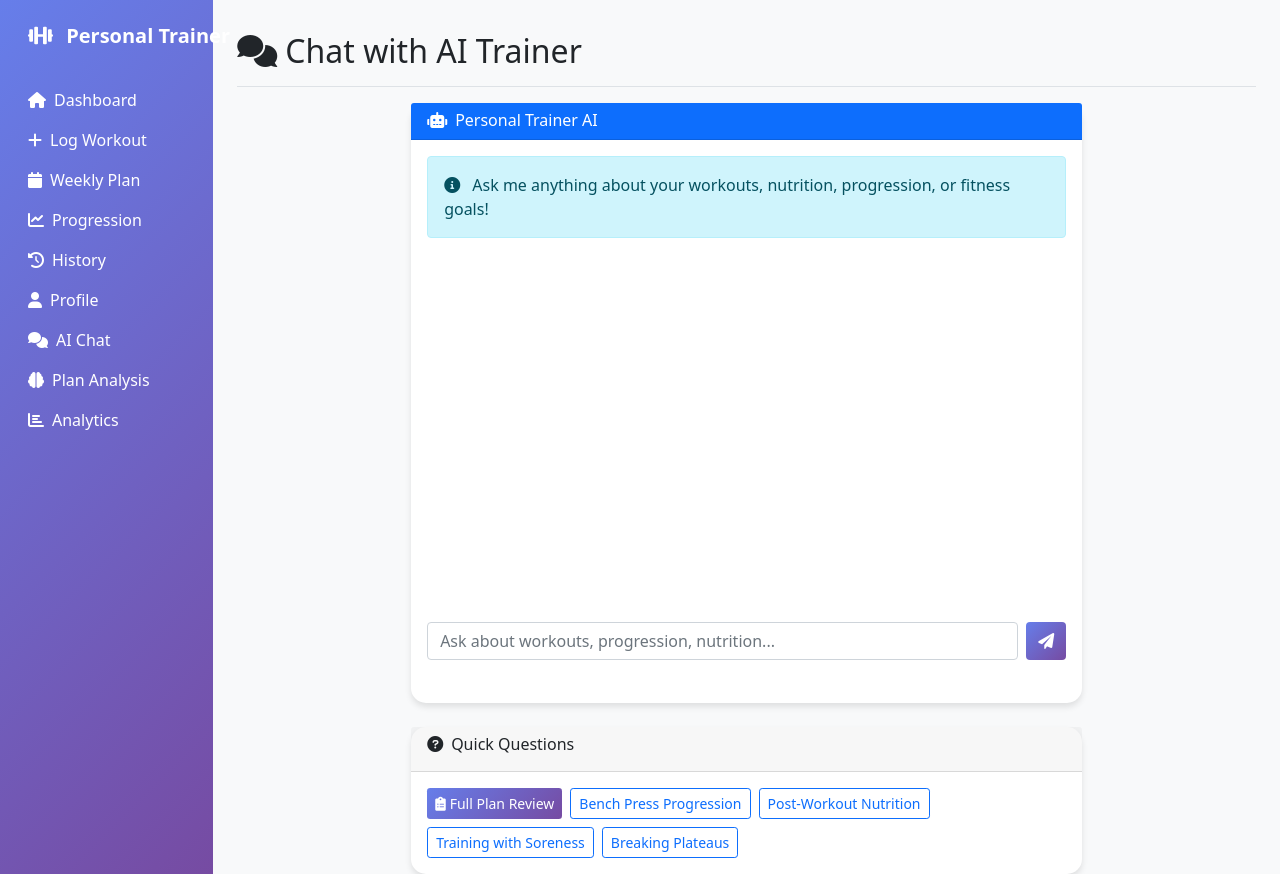
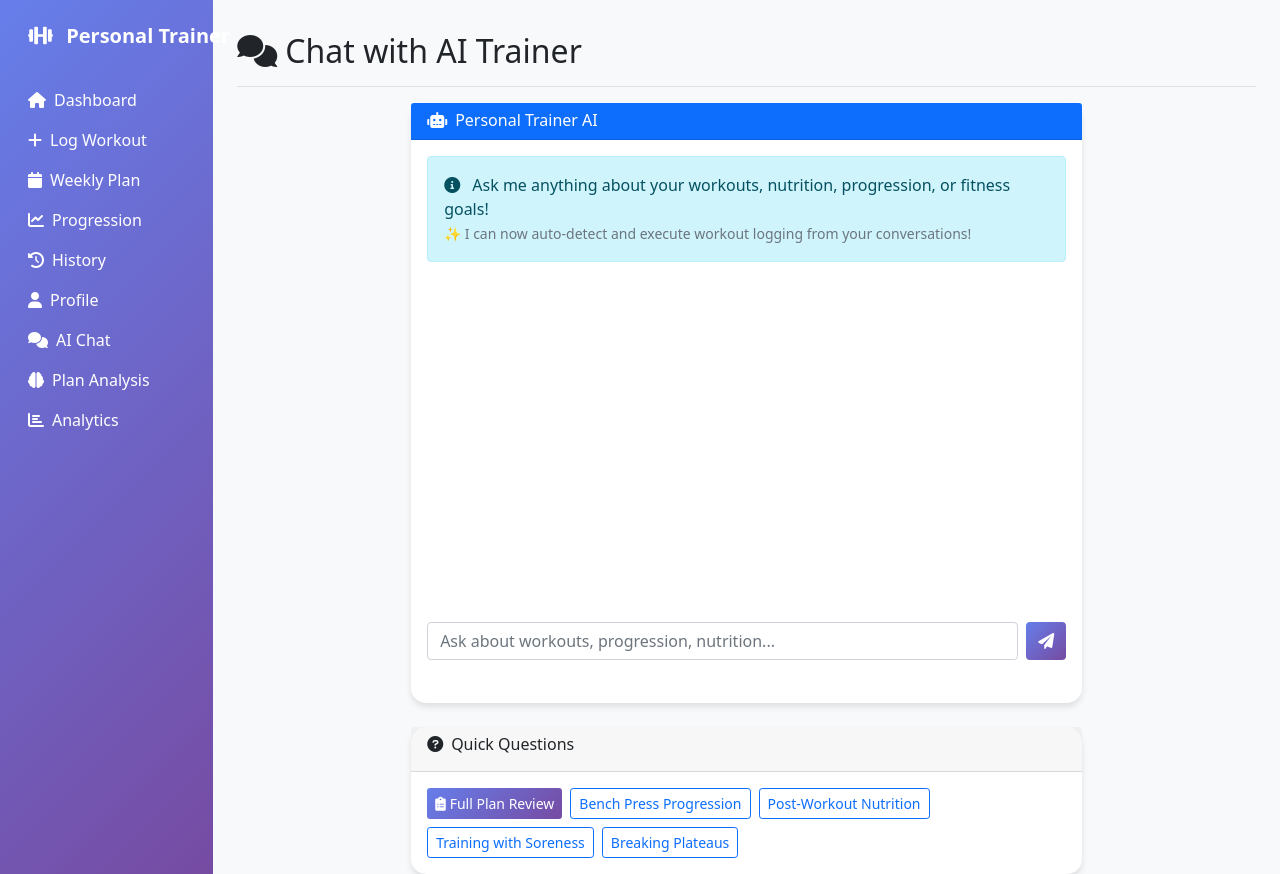
Before and after one commit to RyanDutko/Workout-Trainer, a Flask app: page /chat in a window 1280 px wide. Run offline with Flask 3, Linux system fonts and the light colour scheme.

Commit message:
Assistant checkpoint: Implement conversation storage system with auto-action detection
Assistant generated file changes:
- templates/log_workout.html: Fix JavaScript DOM access errors by adding null checks, Add null checks to prevent JavaScript errors
- app.py: Enhance conversation storage with rich context and intent detection, Create conversation threads table for better context tracking, Enhance intent detection with confidence scoring and action extraction, Enhance conversation storage with rich context and thread management, Add endpoint for executing auto-detected actions, Add missing columns to existing conversation table
- templates/chat.html: Add auto-action detection indicators to chat interface

---

User prompt:

okay its running, what is the nex step to implement

Replit-Commit-Author: Assistant
Replit-Commit-Session-Id: c2809695-7fe4-456b-a5a4-b9c4728d7a62

```diff
--- a/app.py
+++ b/app.py
@@ -120,15 +120,52 @@ def init_db():
         user_message TEXT NOT NULL,
         ai_response TEXT NOT NULL,
         detected_intent TEXT,
+        confidence_score REAL DEFAULT 0.0,
         actions_taken TEXT,
         workout_context TEXT,
         exercise_mentioned TEXT,
         form_cues_given TEXT,
         performance_notes TEXT,
         plan_modifications TEXT,
+        auto_executed_actions TEXT,
+        extracted_workout_data TEXT,
+        coaching_context TEXT,
         timestamp TEXT DEFAULT (datetime('now', 'localtime')),
         session_id TEXT,
+        conversation_thread_id TEXT,
+        parent_conversation_id INTEGER,
+        FOREIGN KEY (user_id) REFERENCES users (id),
+        FOREIGN KEY (parent_conversation_id) REFERENCES conversations (id)
+    )
+    ''')
+
+    cursor.execute('''
+    CREATE TABLE IF NOT EXISTS conversation_threads (
+        id INTEGER PRIMARY KEY AUTOINCREMENT,
+        user_id INTEGER DEFAULT 1,
+        thread_type TEXT DEFAULT 'chat',
+        thread_subject TEXT,
+        current_context TEXT,
+        last_intent TEXT,
+        active_workout_session BOOLEAN DEFAULT FALSE,
+        workout_session_data TEXT,
+        created_timestamp TEXT DEFAULT (datetime('now', 'localtime')),
+        updated_timestamp TEXT DEFAULT (datetime('now', 'localtime')),
+        is_active BOOLEAN DEFAULT TRUE,
         FOREIGN KEY (user_id) REFERENCES users (id)
+    )
+    ''')
+
+    cursor.execute('''
+    CREATE TABLE IF NOT EXISTS auto_actions (
+        id INTEGER PRIMARY KEY AUTOINCREMENT,
+        conversation_id INTEGER NOT NULL,
+        action_type TEXT NOT NULL,
+        action_data TEXT,
+        executed BOOLEAN DEFAULT FALSE,
+        execution_result TEXT,
+        timestamp TEXT DEFAULT (datetime('now', 'localtime')),
+        FOREIGN KEY (conversation_id) REFERENCES conversations (id)
     )
     ''')
 
@@ -167,6 +204,22 @@ def init_db():
         updated_date TEXT
     )
     ''')
+
+    # Add missing columns to conversations table
+    conversation_columns_to_add = [
+        ('confidence_score', 'REAL DEFAULT 0.0'),
+        ('auto_executed_actions', 'TEXT'),
+        ('extracted_workout_data', 'TEXT'),
+        ('coaching_context', 'TEXT'),
+        ('conversation_thread_id', 'TEXT'),
+        ('parent_conversation_id', 'INTEGER')
+    ]
+
+    for column_name, column_def in conversation_columns_to_add:
+        try:
+            cursor.execute(f'ALTER TABLE conversations ADD COLUMN {column_name} {column_def}')
+        except sqlite3.OperationalError:
+            pass  # Column already exists
 
     # Add missing columns if they don't exist (for existing databases)
     columns_to_add = [
@@ -249,31 +302,103 @@ def init_db():
     conn.close()
 
 def analyze_query_intent(prompt):
-    """Analyze the query to determine what type of context to include"""
+    """Enhanced intent detection with confidence scoring and action identification"""
     prompt_lower = prompt.lower()
+
+    # Intent scoring system
+    intents = {}
 
     # Full plan review (comprehensive analysis)
     if 'FULL_PLAN_REVIEW_REQUEST:' in prompt:
-        return 'full_plan_review'
+        return {'intent': 'full_plan_review', 'confidence': 1.0, 'actions': []}
+
+    # Live workout coaching
+    live_workout_keywords = ['currently doing', 'doing now', 'at the gym', 'mid workout', 'between sets', 'just finished', 'form check']
+    live_score = sum(1 for word in live_workout_keywords if word in prompt_lower)
+    if live_score > 0:
+        intents['live_workout'] = min(live_score * 0.4, 1.0)
+
+    # Workout logging intent
+    log_keywords = ['did', 'completed', 'finished', 'logged', 'performed', 'x', 'sets', 'reps', '@']
+    log_patterns = [r'\d+x\d+', r'\d+\s*sets?', r'\d+\s*reps?', r'@\s*\d+']
+    log_score = sum(1 for word in log_keywords if word in prompt_lower)
+    log_score += sum(1 for pattern in log_patterns if re.search(pattern, prompt_lower))
+    if log_score > 0:
+        intents['workout_logging'] = min(log_score * 0.3, 1.0)
+
+    # Plan modification intent
+    plan_keywords = ['change', 'modify', 'update', 'add', 'remove', 'swap', 'substitute', 'replace']
+    plan_score = sum(1 for word in plan_keywords if word in prompt_lower)
+    if plan_score > 0 and any(day in prompt_lower for day in ['monday', 'tuesday', 'wednesday', 'thursday', 'friday', 'saturday', 'sunday']):
+        intents['plan_modification'] = min(plan_score * 0.4, 1.0)
 
     # Progression-related queries
-    if any(word in prompt_lower for word in ['progress', 'increase', 'heavier', 'next week', 'bump up', 'advance']):
-        return 'progression'
+    progression_keywords = ['progress', 'increase', 'heavier', 'next week', 'bump up', 'advance', 'progression', 'stronger']
+    prog_score = sum(1 for word in progression_keywords if word in prompt_lower)
+    if prog_score > 0:
+        intents['progression'] = min(prog_score * 0.3, 1.0)
 
     # Exercise-specific queries
-    exercise_names = ['bench', 'squat', 'deadlift', 'press', 'curl', 'row', 'pull']
-    if any(exercise in prompt_lower for exercise in exercise_names):
-        return 'exercise_specific'
+    exercise_names = ['bench', 'squat', 'deadlift', 'press', 'curl', 'row', 'pull', 'leg', 'chest', 'back']
+    exercise_score = sum(1 for exercise in exercise_names if exercise in prompt_lower)
+    if exercise_score > 0:
+        intents['exercise_specific'] = min(exercise_score * 0.2, 1.0)
+
+    # Historical queries
+    historical_keywords = ['did', 'last', 'history', 'previous', 'ago', 'yesterday', 'week']
+    hist_score = sum(1 for word in historical_keywords if word in prompt_lower)
+    if hist_score > 0:
+        intents['historical'] = min(hist_score * 0.25, 1.0)
 
     # General fitness chat
-    if any(word in prompt_lower for word in ['hello', 'hi', 'how are', 'what can', 'help']):
-        return 'general'
+    general_keywords = ['hello', 'hi', 'how are', 'what can', 'help', 'advice', 'tips']
+    general_score = sum(1 for word in general_keywords if word in prompt_lower)
+    if general_score > 0:
+        intents['general'] = min(general_score * 0.15, 1.0)
 
-    # Historical queries
-    if any(word in prompt_lower for word in ['did', 'last', 'history', 'previous', 'ago']):
-        return 'historical'
+    # Return highest confidence intent
+    if intents:
+        best_intent = max(intents.items(), key=lambda x: x[1])
+        return {
+            'intent': best_intent[0],
+            'confidence': best_intent[1],
+            'all_intents': intents,
+            'actions': extract_potential_actions(prompt, best_intent[0])
+        }
+    else:
+        return {'intent': 'general', 'confidence': 0.1, 'actions': []}
 
-    return 'general'
+def extract_potential_actions(prompt, intent):
+    """Extract potential auto-executable actions from the prompt"""
+    actions = []
+    prompt_lower = prompt.lower()
+
+    if intent == 'workout_logging':
+        # Look for workout data patterns
+        workout_patterns = re.findall(r'(\d+)x(\d+)(?:@|\s*at\s*)(\d+(?:\.\d+)?)\s*(?:lbs?|kg)?\s+([a-zA-Z\s]+)', prompt)
+        for sets, reps, weight, exercise in workout_patterns:
+            actions.append({
+                'type': 'log_workout',
+                'data': {
+                    'exercise': exercise.strip(),
+                    'sets': int(sets),
+                    'reps': reps,
+                    'weight': f"{weight}lbs"
+                }
+            })
+
+    elif intent == 'plan_modification':
+        # Look for plan change requests
+        days = ['monday', 'tuesday', 'wednesday', 'thursday', 'friday', 'saturday', 'sunday']
+        for day in days:
+            if day in prompt_lower:
+                actions.append({
+                    'type': 'modify_plan',
+                    'data': {'day': day, 'raw_request': prompt}
+                })
+                break
+
+    return actions
 
 def get_conversation_context(days_back=14, limit=10):
     """Get recent conversation context for enhanced AI responses"""
@@ -722,8 +847,11 @@ def chat_stream():
                 # Generate session ID for conversation grouping
                 session_id = str(uuid.uuid4())[:8]
 
-                # Detect intent and extract context
-                detected_intent = analyze_query_intent(user_message)
+                # Enhanced intent detection with confidence scoring
+                intent_analysis = analyze_query_intent(user_message)
+                detected_intent = intent_analysis['intent']
+                confidence_score = intent_analysis['confidence']
+                potential_actions = intent_analysis.get('actions', [])
 
                 # Extract exercise mentions
                 exercise_keywords = ['bench', 'squat', 'deadlift', 'press', 'curl', 'row', 'pull', 'leg', 'chest', 'back', 'shoulder']
@@ -733,17 +861,80 @@ def chat_stream():
                         exercise_mentioned = keyword
                         break
 
-                # Store conversation
+                # Extract workout data if detected
+                extracted_workout_data = None
+                if detected_intent == 'workout_logging' and potential_actions:
+                    extracted_workout_data = json.dumps(potential_actions)
+
+                # Extract form cues and coaching context from AI response
+                form_cues = None
+                coaching_context = None
+                if detected_intent in ['live_workout', 'exercise_specific']:
+                    # Look for form-related keywords in AI response
+                    form_keywords = ['form', 'technique', 'posture', 'grip', 'stance', 'range of motion', 'tempo']
+                    if any(keyword in response.lower() for keyword in form_keywords):
+                        form_cues = response[:200] + "..." if len(response) > 200 else response
+
+                    coaching_context = f"Exercise: {exercise_mentioned}, Intent: {detected_intent}" if exercise_mentioned else f"Intent: {detected_intent}"
+
+                # Check for plan modifications mentioned in response
+                plan_modifications = None
+                if 'plan' in response.lower() and any(word in response.lower() for word in ['change', 'modify', 'update', 'suggest']):
+                    plan_modifications = response[:300] + "..." if len(response) > 300 else response
+
+                # Get or create conversation thread
+                cursor.execute('''
+                    SELECT id FROM conversation_threads
+                    WHERE user_id = 1 AND is_active = TRUE
+                    ORDER BY updated_timestamp DESC
+                    LIMIT 1
+                ''')
+                thread_result = cursor.fetchone()
+
+                if not thread_result:
+                    # Create new thread
+                    cursor.execute('''
+                        INSERT INTO conversation_threads
+                        (user_id, thread_type, thread_subject, current_context, last_intent)
+                        VALUES (1, 'chat', ?, ?, ?)
+                    ''', (user_message[:50] + "..." if len(user_message) > 50 else user_message,
+                          detected_intent, detected_intent))
+                    thread_id = cursor.lastrowid
+                else:
+                    thread_id = thread_result[0]
+                    # Update thread context
+                    cursor.execute('''
+                        UPDATE conversation_threads
+                        SET current_context = ?, last_intent = ?, updated_timestamp = datetime('now', 'localtime')
+                        WHERE id = ?
+                    ''', (detected_intent, detected_intent, thread_id))
+
+                # Store enhanced conversation
                 cursor.execute('''
                     INSERT INTO conversations
-                    (user_message, ai_response, detected_intent, exercise_mentioned, session_id, timestamp)
-                    VALUES (?, ?, ?, ?, ?, ?)
-                ''', (user_message, response, detected_intent, exercise_mentioned, session_id,
-                      datetime.now().strftime('%Y-%m-%d %H:%M:%S')))
+                    (user_message, ai_response, detected_intent, confidence_score, exercise_mentioned,
+                     form_cues_given, coaching_context, plan_modifications, extracted_workout_data,
+                     session_id, conversation_thread_id, timestamp)
+                    VALUES (?, ?, ?, ?, ?, ?, ?, ?, ?, ?, ?, ?)
+                ''', (user_message, response, detected_intent, confidence_score, exercise_mentioned,
+                      form_cues, coaching_context, plan_modifications, extracted_workout_data,
+                      session_id, thread_id, datetime.now().strftime('%Y-%m-%d %H:%M:%S')))
+
+                conversation_id = cursor.lastrowid
+
+                # Store potential auto-actions for future execution
+                for action in potential_actions:
+                    cursor.execute('''
+                        INSERT INTO auto_actions
+                        (conversation_id, action_type, action_data)
+                        VALUES (?, ?, ?)
+                    ''', (conversation_id, action['type'], json.dumps(action['data'])))
 
                 conn.commit()
                 conn.close()
-                print(f"💾 Stored conversation with intent: {detected_intent}")
+                print(f"💾 Stored conversation with intent: {detected_intent} (confidence: {confidence_score:.2f})")
+                if potential_actions:
+                    print(f"🤖 Detected {len(potential_actions)} potential auto-actions")
 
             except Exception as e:
                 print(f"⚠️ Failed to store conversation: {str(e)}")
@@ -1211,6 +1402,138 @@ Please be concise but capture the key insights from our discussion."""
     except Exception as e:
         return jsonify({'success': False, 'error': str(e)})
 
+@app.route('/execute_auto_actions', methods=['POST'])
+def execute_auto_actions():
+    """Execute auto-detected actions from conversations"""
+    try:
+        data = request.json
+        conversation_id = data.get('conversation_id')
+
+        if not conversation_id:
+            return jsonify({'success': False, 'error': 'No conversation ID provided'})
+
+        conn = sqlite3.connect('workout_logs.db')
+        cursor = conn.cursor()
+
+        # Get pending actions for this conversation
+        cursor.execute('''
+            SELECT id, action_type, action_data
+            FROM auto_actions
+            WHERE conversation_id = ? AND executed = FALSE
+        ''', (conversation_id,))
+
+        pending_actions = cursor.fetchall()
+        results = []
+
+        for action_id, action_type, action_data_json in pending_actions:
+            action_data = json.loads(action_data_json)
+
+            try:
+                if action_type == 'log_workout':
+                    # Auto-log workout
+                    cursor.execute('''
+                        INSERT INTO workouts (exercise_name, sets, reps, weight, date_logged, notes)
+                        VALUES (?, ?, ?, ?, ?, ?)
+                    ''', (
+                        action_data['exercise'],
+                        action_data['sets'],
+                        action_data['reps'],
+                        action_data['weight'],
+                        datetime.now().strftime('%Y-%m-%d'),
+                        'Auto-logged from conversation'
+                    ))
+
+                    results.append({
+                        'action_id': action_id,
+                        'type': action_type,
+                        'success': True,
+                        'message': f"Logged {action_data['exercise']}: {action_data['sets']}x{action_data['reps']}@{action_data['weight']}"
+                    })
+
+                elif action_type == 'modify_plan':
+                    # Plan modifications would need more complex logic
+                    results.append({
+                        'action_id': action_id,
+                        'type': action_type,
+                        'success': False,
+                        'message': 'Plan modifications require manual approval'
+                    })
+
+                # Mark action as executed
+                cursor.execute('''
+                    UPDATE auto_actions
+                    SET executed = TRUE, execution_result = ?
+                    WHERE id = ?
+                ''', (json.dumps(results[-1]), action_id))
+
+            except Exception as e:
+                results.append({
+                    'action_id': action_id,
+                    'type': action_type,
+                    'success': False,
+                    'message': str(e)
+                })
+
+        conn.commit()
+        conn.close()
+
+        return jsonify({
+            'success': True,
+            'executed_actions': results
+        })
+
+    except Exception as e:
+        return jsonify({'success': False, 'error': str(e)})
+
+@app.route('/get_conversation_context/<int:days>')
+def get_conversation_context_api(days):
+    """Get conversation context for the last N days"""
+    try:
+        conn = sqlite3.connect('workout_logs.db')
+        cursor = conn.cursor()
+
+        cutoff_date = (datetime.now() - timedelta(days=days)).strftime('%Y-%m-%d')
+
+        cursor.execute('''
+            SELECT c.user_message, c.ai_response, c.detected_intent, c.confidence_score,
+                   c.exercise_mentioned, c.form_cues_given, c.coaching_context,
+                   c.plan_modifications, c.timestamp,
+                   COUNT(aa.id) as auto_actions_count
+            FROM conversations c
+            LEFT JOIN auto_actions aa ON c.id = aa.conversation_id
+            WHERE c.timestamp >= ?
+            GROUP BY c.id
+            ORDER BY c.timestamp DESC
+            LIMIT 20
+        ''', (cutoff_date,))
+
+        conversations = cursor.fetchall()
+        conn.close()
+
+        context_data = []
+        for conv in conversations:
+            context_data.append({
+                'user_message': conv[0],
+                'ai_response': conv[1],
+                'intent': conv[2],
+                'confidence': conv[3],
+                'exercise_mentioned': conv[4],
+                'form_cues': conv[5],
+                'coaching_context': conv[6],
+                'plan_modifications': conv[7],
+                'timestamp': conv[8],
+                'auto_actions_count': conv[9]
+            })
+
+        return jsonify({
+            'success': True,
+            'conversations': context_data,
+            'total_count': len(context_data)
+        })
+
+    except Exception as e:
+        return jsonify({'success': False, 'error': str(e)})
+
 if __name__ == '__main__':
     init_db()
     app.run(host='0.0.0.0', port=5000, debug=True)
--- a/templates/chat.html
+++ b/templates/chat.html
@@ -18,6 +18,7 @@
                     <div class="alert alert-info">
                         <i class="fas fa-info-circle me-2"></i>
                         Ask me anything about your workouts, nutrition, progression, or fitness goals!
+                        <br><small class="text-muted mt-1">✨ I can now auto-detect and execute workout logging from your conversations!</small>
                     </div>
                 </div>
 
```
Also changed, not shown: templates/log_workout.html (+10 -2 lines).
